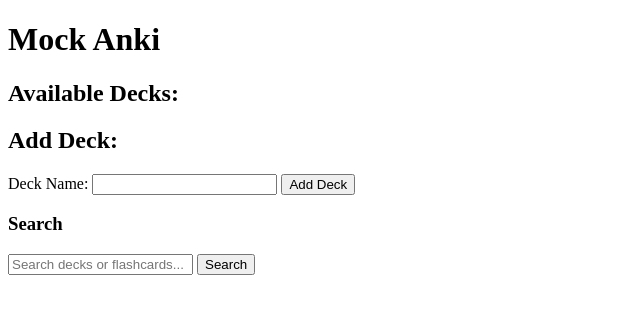
After one commit to tischukes/COP4710_MockAnki, a Flask app: template templates/index.html in a window 1280 px wide. The commit adds this page. Shown: the top 314 px of the page, without its empty margins (0-640 px from the left). Run offline with Flask 3, Linux system fonts and the light colour scheme; the template is opened without the code that fills it, so the values that code supplies are empty.

Commit message:
Added some crud functionality. You may now manually create new decks and cards as well as updating certain cards. Need option to delete deck. Test out the search bar to look up flashcards or decks

```diff
--- a/app.py
+++ b/app.py
@@ -1,7 +1,9 @@
-from flask import Flask, jsonify, request, render_template
+from flask import Flask, jsonify, request, render_template, redirect, url_for
 from dotenv import load_dotenv
 import os
 import pymysql
+import random
+from simple_spaced_repetition import Card
 
 # Load environment variables from .env file
 load_dotenv()
@@ -27,57 +29,172 @@
     )
     return connection
 
-# Example route to show data from the database
+shuffled_cards = []
+current_card_index = 0
+#interval = timedelta(seconds=row['interval_seconds']) if row['interval_seconds'] else None
+
 @app.route('/')
 def index():
-    # Connect to the database and retrieve data
+    connection = get_db_connection()
+    cursor = connection.cursor()
+
+    # Fetch all the decks
+    cursor.execute("SELECT * FROM decks")  # Make sure the 'decks' table exists and contains data
+    decks = cursor.fetchall()
+    connection.close()
+
+    return render_template('index.html', decks=decks)
+
+@app.route('/deck/<int:deck_id>', methods=['GET'])
+def print_deck(deck_id):
     connection = get_db_connection()
     with connection.cursor() as cursor:
-        cursor.execute("SELECT * FROM flashcards")  # Replace with your actual table name
-        result = cursor.fetchall()
+        # Fetch deck's name based on id
+        cursor.execute("SELECT name FROM decks WHERE id = %s",(deck_id,))
+        deck=cursor.fetchone()
+
+        if deck is None:
+            return "Deck not found!", 404
+
+        deck_name = deck['name']
+        # Fetch only flashcards for the given deck_id
+        cursor.execute("SELECT * FROM flashcards WHERE deck_id = %s", (deck_id,))
+        flashcards = cursor.fetchall()
     connection.close()
-    return jsonify(result)
 
-#scroll through the flashcards deck here
-@app.route('/review', methods=['GET'])
-def review_flashcard():
-    flashcard_id = request.args.get('flashcard_id', default=1, type=int)
-    action = request.args.get('action', default=None, type=str)
+    if deck:
+        return render_template('deck.html', deck_name=deck_name, flashcards=flashcards, deck_id=deck_id)
+
+
+@app.route('/add_deck', methods=['POST'])
+def add_deck():
+    # Get the deck name from the form submission
+    deck_name = request.form['deck_name']
+
+    if deck_name:
+        # Connect to the database and insert the new deck
+        connection = get_db_connection()
+        cursor = connection.cursor()
+
+        cursor.execute("INSERT INTO decks (name) VALUES (%s)", (deck_name,))
+        connection.commit()
+
+        connection.close()
+
+        # Redirect to the homepage after adding the deck
+        return redirect(url_for('index'))
+    else:
+        return jsonify({"message": "Deck name cannot be empty."})
+
+@app.route('/add_flashcard/<int:deck_id>', methods=['POST'])
+def add_flashcard(deck_id):
+    term = request.form['term']
+    definition = request.form['definition']
+
+    if term and definition:
+        connection = get_db_connection()
+        cursor = connection.cursor()
+
+        # Insert the flashcard into the database, associating it with the deck_id
+        cursor.execute("""
+            INSERT INTO flashcards (term, definition, deck_id)
+            VALUES (%s, %s, %s)
+        """, (term, definition, deck_id))
+
+        connection.commit()
+        connection.close()
+
+        return redirect(url_for('print_deck', deck_id=deck_id))
+    else:
+        return jsonify({"message": "Term and definition cannot be empty."})
+
+@app.route('/delete_flashcard/<int:flashcard_id>', methods=['POST'])
+def delete_flashcard(flashcard_id):
+    # Get the deck_id of the flashcard to be deleted
+    connection = get_db_connection()
+    with connection.cursor() as cursor:
+        cursor.execute("SELECT deck_id FROM flashcards WHERE id = %s", (flashcard_id,))
+        flashcard = cursor.fetchone()
+
+        if flashcard is None:
+            return "Flashcard not found!", 404  # Handle case where flashcard does not exist
+
+        deck_id = flashcard['deck_id']
+
+        # Option 1: Set the deck_id to NULL (removes flashcard from the deck but keeps it in the database)
+        cursor.execute("UPDATE flashcards SET deck_id = NULL WHERE id = %s", (flashcard_id,))
+
+        # Option 2: Alternatively, if you want to completely delete the flashcard, use:
+        # cursor.execute("DELETE FROM flashcards WHERE id = %s", (flashcard_id,))
+
+        connection.commit()
+
+    connection.close()
+
+    # After deletion, redirect to the deck page with the updated list of flashcards
+    return redirect(url_for('print_deck', deck_id=deck_id))
+
+@app.route('/update_flashcard/<int:flashcard_id>', methods=['GET','POST'])
+def update_flashcard(flashcard_id):
+    connection = get_db_connection()
+    cursor = connection.cursor()
+
+    if request.method == 'GET':
+        cursor.execute("SELECT * FROM flashcards WHERE id = %s", (flashcard_id,))
+        flashcard = cursor.fetchone()
+
+        if flashcard is None:
+            connection.close()
+            return "Flashcard not found", 404
+
+        connection.close()
+        return render_template('update_flashcard.html', flashcard=flashcard)  # Render the update form with current flashcard data
+
+    if request.method == 'POST':
+            updated_term = request.form['term']
+            updated_definition = request.form['definition']
+
+            cursor.execute("SELECT deck_id FROM flashcards WHERE id = %s", (flashcard_id,))
+            flashcard = cursor.fetchone()
+
+            deck_id = flashcard['deck_id']
+
+            # Update the flashcard in the database
+            cursor.execute("""
+                UPDATE flashcards
+                SET term = %s, definition = %s
+                WHERE id = %s
+            """, (updated_term, updated_definition, flashcard_id))
+
+            connection.commit()
+            connection.close()
+
+            return redirect(url_for('print_deck', deck_id=deck_id))
+
+@app.route('/search', methods=['GET'])
+def search():
+    query = request.args.get('query')  # Get the search query from the user input
 
     connection = get_db_connection()
+    cursor = connection.cursor()
 
-    try:
-        with connection.cursor() as cursor:
-            # Query to get the total number of flashcards in the deck
-            cursor.execute("SELECT COUNT(*) AS total_flashcards FROM flashcards")
-            total_flashcards_result = cursor.fetchone()
-            total_flashcards = total_flashcards_result['total_flashcards']
+    # Search for matching decks
+    cursor.execute("""
+        SELECT * FROM decks WHERE name LIKE %s
+    """, ('%' + query + '%',))
+    decks_result = cursor.fetchall()
 
-            # Fetch the current flashcard based on the flashcard_id
-            if action == 'next':
-                query = "SELECT * FROM flashcards WHERE id > %s ORDER BY id ASC LIMIT 1"
-                cursor.execute(query, (flashcard_id,))
-            elif action == 'previous':
-                query = "SELECT * FROM flashcards WHERE id < %s ORDER BY id DESC LIMIT 1"
-                cursor.execute(query, (flashcard_id,))
-            else:
-                query = "SELECT * FROM flashcards WHERE id = %s"
-                cursor.execute(query, (flashcard_id,))
+    # Search for matching flashcards
+    cursor.execute("""
+        SELECT * FROM flashcards WHERE term LIKE %s OR definition LIKE %s
+    """, ('%' + query + '%', '%' + query + '%'))
+    flashcards_result = cursor.fetchall()
 
-            flashcard = cursor.fetchone()
+    connection.close()
 
-        if flashcard:
-            # We may use another counter variable instead of
-            # using id since we want to generate order randomly in future
-            flashcard_position = flashcard['id']
-            flashcard_number = flashcard_position
+    # Render a page with the search results
+    return render_template('search_results.html', query=query, decks=decks_result, flashcards=flashcards_result)
 
-            return render_template('review.html', flashcard=flashcard,
-                                   flashcard_number=flashcard_number, total_flashcards=total_flashcards)
-
-        return jsonify({"message": "No flashcard found"})
-    finally:
-        connection.close()
 
 if __name__ == '__main__':
     app.run(debug=True)
--- /dev/null
+++ b/templates/index.html
@@ -0,0 +1,36 @@
+<!DOCTYPE html>
+<html lang="en">
+<head>
+    <meta charset="UTF-8">
+    <meta name="viewport" content="width=device-width, initial-scale=1.0">
+    <title>Flashcards App</title>
+</head>
+<body>
+    <h1>Mock Anki</h1>
+
+    <h2>Available Decks:</h2>
+    <ul>
+        {% for deck in decks %}
+        <li>
+            <a href="{{ url_for('print_deck', deck_id=deck['id']) }}">
+                {{ deck['name'] }}
+            </a>
+        </li>
+        {% endfor %}
+    </ul>
+
+    <h2>Add Deck:</h2>
+    <form action="{{ url_for('add_deck') }}" method="POST">
+        <label for="deck_name">Deck Name:</label>
+        <input type="text" id="deck_name" name="deck_name" required>
+        <button type="submit">Add Deck</button>
+    </form>
+
+    <h3>Search</h3>
+    <form action="{{ url_for('search') }}" method="GET">
+        <input type="text" name="query" placeholder="Search decks or flashcards..." required>
+        <button type="submit">Search</button>
+    </form>
+
+</body>
+</html>
```
Also changed, not shown: templates/deck.html (added, +38 -0 lines), templates/review.html (+17 -13 lines), templates/search_results.html (added, +27 -0 lines), templates/update_flashcard.html (added, +13 -0 lines), wiki_api.py (added, +139 -0 lines).
